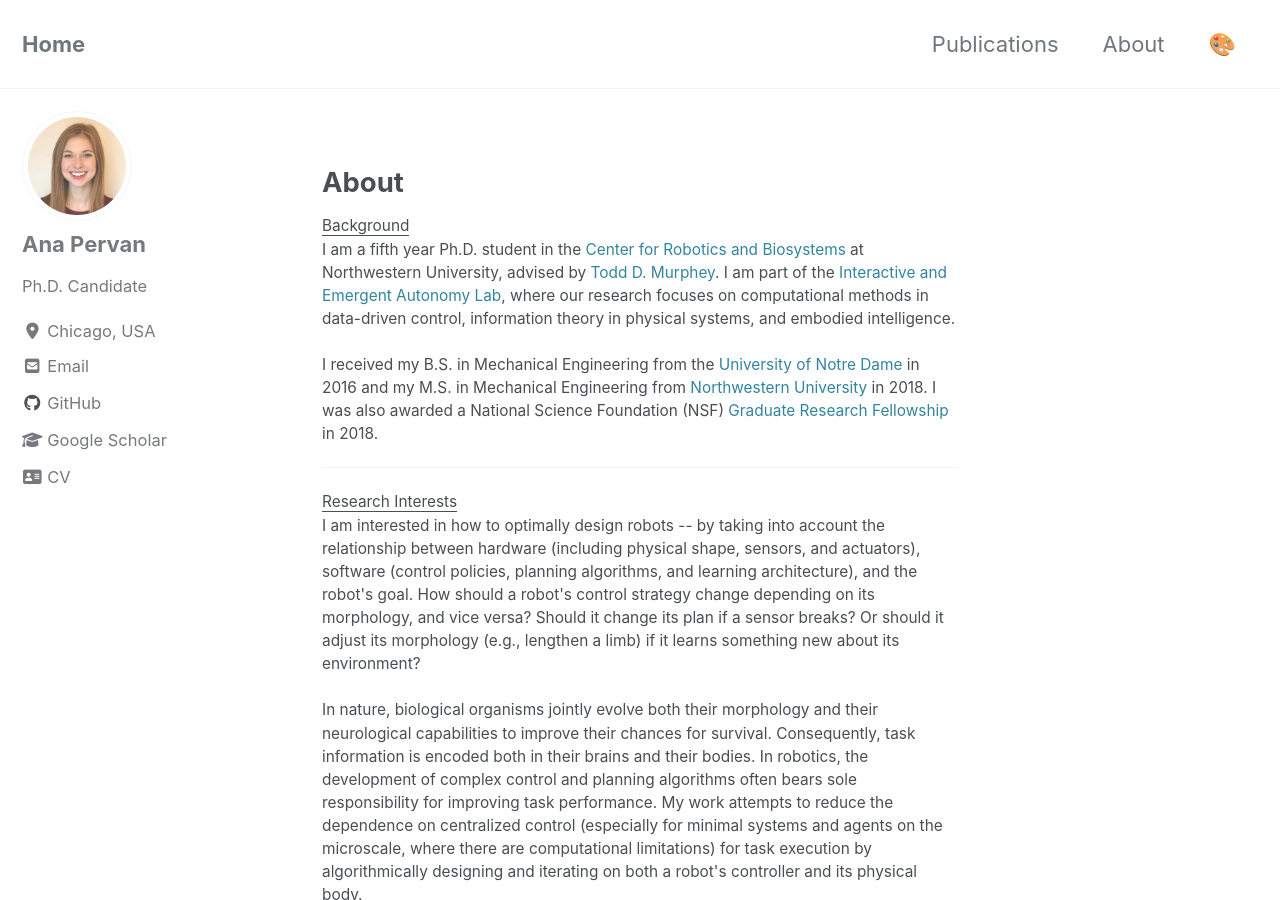
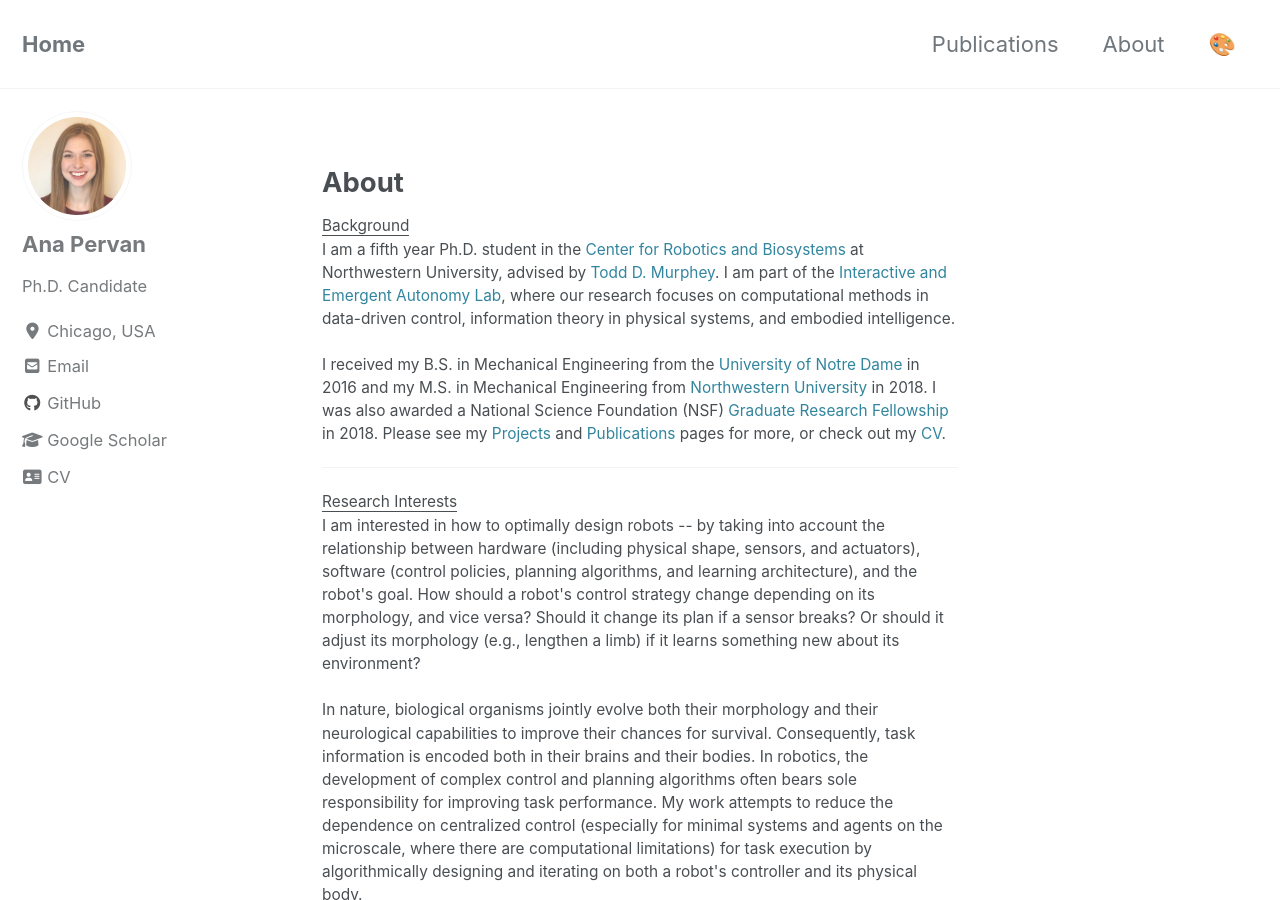
Before and after one commit to anapervan/anapervan.github.io, a Jekyll site: the page built from about.html, in a window 1280 px wide and 900 px high. Built offline with Jekyll 4.4.1, drawn with Linux system fonts in a browser that asks for light colours; cached includes are drawn as plain includes; nearby versions of some CDN libraries.

Commit message:
follow to info, added sentence to About

```diff
--- a/_data/ui-text.yml
+++ b/_data/ui-text.yml
@@ -27,7 +27,7 @@ en: &DEFAULT_EN
   comments_title             : "Comments"
   more_label                 : "Learn more"
   related_label              : "You may also enjoy"
-  follow_label               : "Follow:"
+  follow_label               : "Info"
   feed_label                 : "Feed"
   powered_by                 : "Powered by"
   website_label              : "Website"
--- a/about.html
+++ b/about.html
@@ -17,7 +17,9 @@ author_profile: true
 
   <br><br>I received my B.S. in Mechanical Engineering from the <a href="https://ame.nd.edu/">University of Notre Dame</a>
   in 2016 and my M.S. in Mechanical Engineering from  <a href="https://www.mccormick.northwestern.edu/mechanical/">Northwestern University</a> in 2018.
-  I was also awarded a National Science Foundation (NSF) <a href="http://www.nsfgrfp.org/">Graduate Research Fellowship</a> in 2018.</p>
+  I was also awarded a National Science Foundation (NSF) <a href="http://www.nsfgrfp.org/">Graduate Research Fellowship</a> in 2018.
+
+  Please see my <a href="/">Projects</a> and <a href="/publications">Publications</a> pages for more, or check out my <a href="/assets/pdfs/Pervan_CV.pdf">CV</a>.</p>
 
 
 
```
Also changed, not shown: 2 other files.
